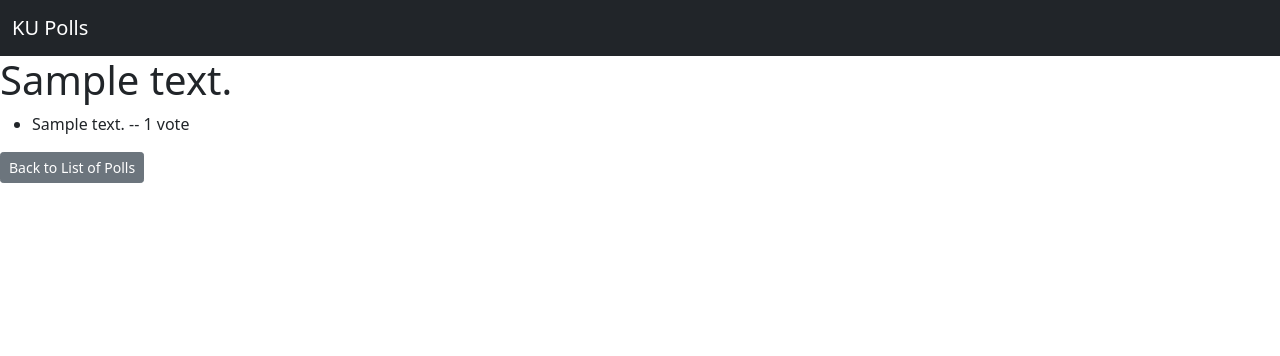
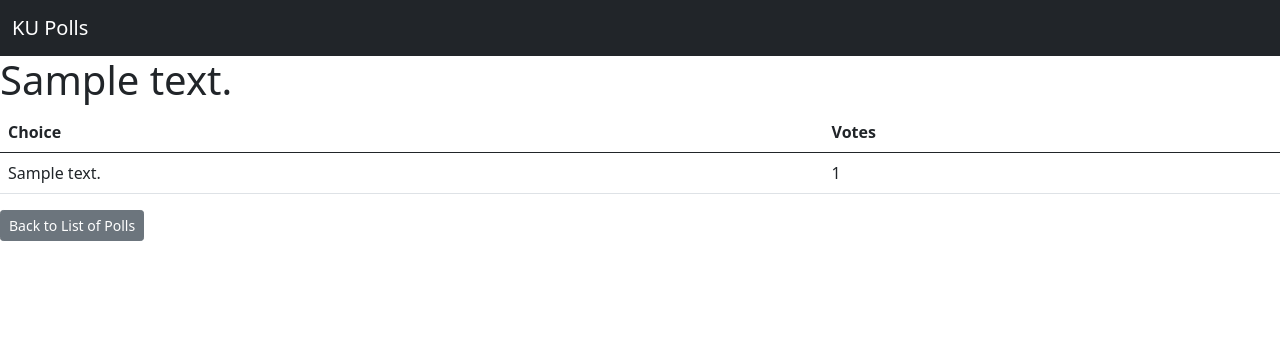
Before and after one commit to HelloYeew/ku-polls, a Django app: page /polls/1/results/ in a window 1280 px wide. Shown: the top 356 px of the page. Run offline with Django 3.2, Linux system fonts and the light colour scheme; tables that the repository leaves empty hold one stand-in row (values such as "Sample post").

Commit message:
Change the result page appearance from list to table

```diff
--- a/polls/templates/polls/results.html
+++ b/polls/templates/polls/results.html
@@ -3,11 +3,22 @@
 {% block content %}
 
 <h1>{{ question.question_text }}</h1>
-<ul>
-    {% for choice in question.choice_set.all %}
-        <li>{{ choice.choice_text }} -- {{ choice.votes }} vote{{ choice.votes|pluralize }}</li>
-    {% endfor %}
-</ul>
+<table class="table">
+  <thead>
+    <tr>
+      <th scope="col">Choice</th>
+      <th scope="col">Votes</th>
+    </tr>
+  </thead>
+  <tbody>
+  {% for choice in question.choice_set.all %}
+    <tr>
+      <td>{{ choice.choice_text }}</td>
+      <td>{{ choice.votes }}</td>
+    </tr>
+  {% endfor %}
+  </tbody>
+</table>
 
 {% if question.can_vote %}
 <a class="btn btn-primary btn-sm" href="{% url 'polls:detail' question.id %}" role="button">Vote again?</a>
```
